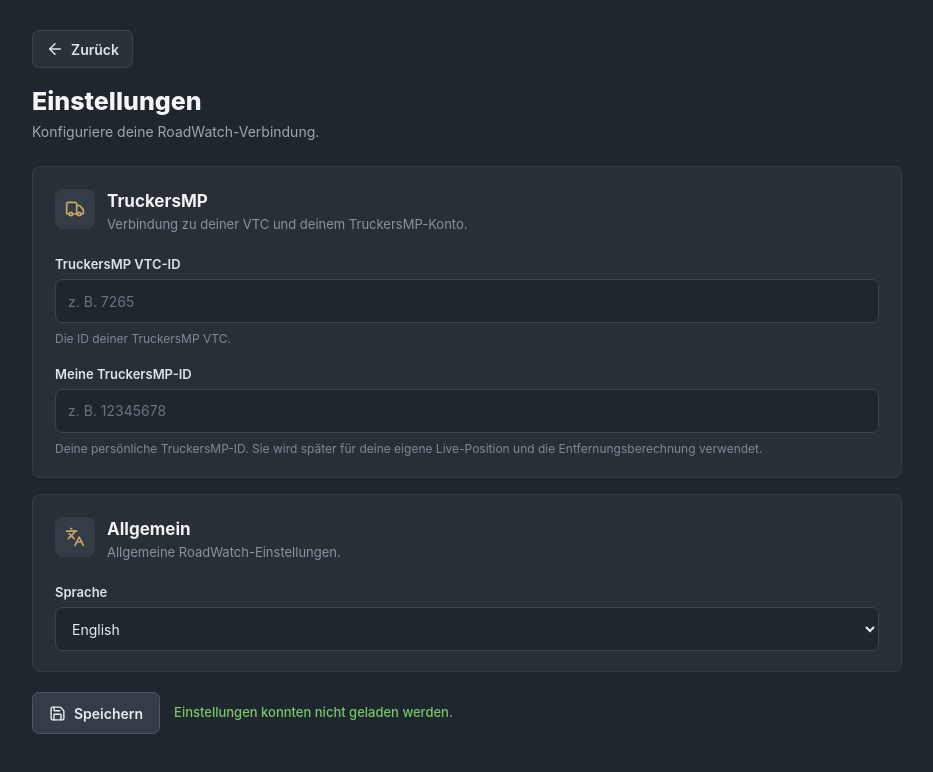
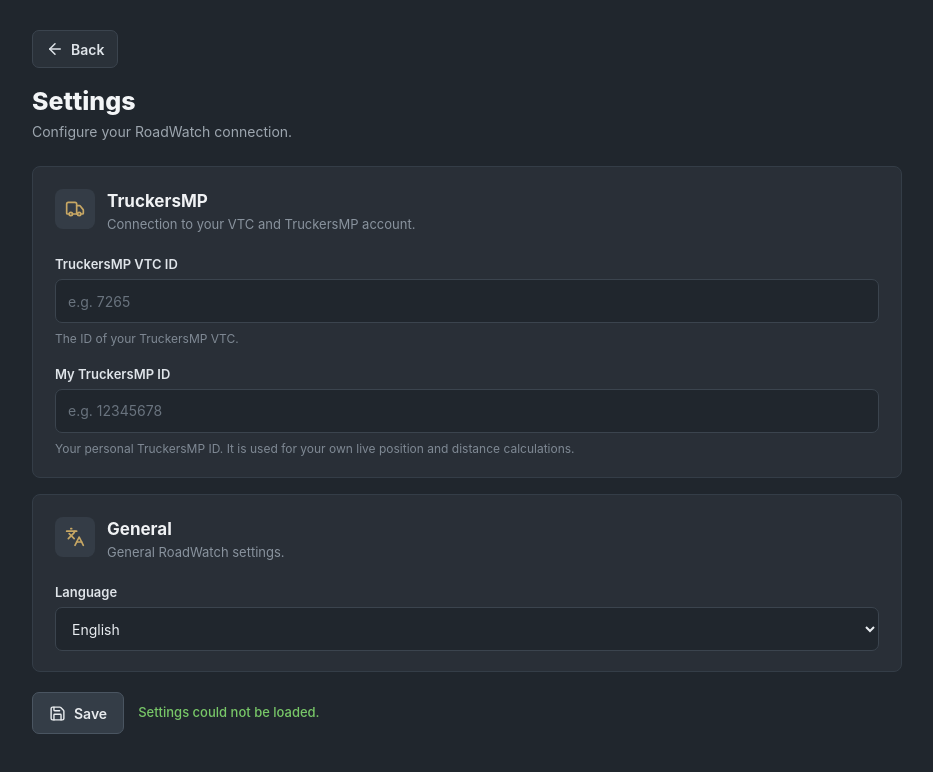
Before and after one commit to GorillaKeks/RoadWatch, a React (Vite) app: page / in a window 1280 px wide. Both pictures are taken after a click on the button "dashboard.settings". Shown: the top 772 px of the page, without its empty margins (166-1099 px from the left). Built offline with nearby package versions, Linux system fonts and the light colour scheme.

Commit message:
Improve German and English translations

```diff
--- a/src/app/App.tsx
+++ b/src/app/App.tsx
@@ -5,6 +5,7 @@
   useRef,
   useState,
 } from "react";
+import { useTranslation } from "react-i18next";
 import {
   RefreshCw,
   Settings,
@@ -28,52 +29,9 @@
 const PLAYER_REFRESH_INTERVAL_MS = 60_000;
 const TIME_UPDATE_INTERVAL_MS = 1_000;
 
-function getLastUpdatedText(
-  lastUpdated: Date | null,
-): string {
-  if (!lastUpdated) {
-    return "Noch nicht aktualisiert";
-  }
+function App() {
+  const { t } = useTranslation();
 
-  const secondsAgo = Math.max(
-    0,
-    Math.floor(
-      (Date.now() - lastUpdated.getTime()) / 1_000,
-    ),
-  );
-
-  if (secondsAgo < 5) {
-    return "gerade eben aktualisiert";
-  }
-
-  if (secondsAgo < 60) {
-    return `vor ${secondsAgo} Sekunden aktualisiert`;
-  }
-
-  const minutesAgo = Math.floor(
-    secondsAgo / 60,
-  );
-
-  if (minutesAgo === 1) {
-    return "vor 1 Minute aktualisiert";
-  }
-
-  if (minutesAgo < 60) {
-    return `vor ${minutesAgo} Minuten aktualisiert`;
-  }
-
-  const hoursAgo = Math.floor(
-    minutesAgo / 60,
-  );
-
-  if (hoursAgo === 1) {
-    return "vor 1 Stunde aktualisiert";
-  }
-
-  return `vor ${hoursAgo} Stunden aktualisiert`;
-}
-
-function App() {
   const [searchTerm, setSearchTerm] =
     useState("");
 
@@ -111,6 +69,61 @@
 
   const isRequestRunningRef =
     useRef(false);
+
+  const getLastUpdatedText = useCallback(
+    (
+      updated: Date | null,
+    ): string => {
+      if (!updated) {
+        return t("lastUpdated.notUpdated");
+      }
+
+      const secondsAgo = Math.max(
+        0,
+        Math.floor(
+          (Date.now() - updated.getTime()) /
+            1_000,
+        ),
+      );
+
+      if (secondsAgo < 5) {
+        return t("lastUpdated.justNow");
+      }
+
+      if (secondsAgo < 60) {
+        return t("lastUpdated.seconds", {
+          count: secondsAgo,
+        });
+      }
+
+      const minutesAgo = Math.floor(
+        secondsAgo / 60,
+      );
+
+      if (minutesAgo === 1) {
+        return t("lastUpdated.oneMinute");
+      }
+
+      if (minutesAgo < 60) {
+        return t("lastUpdated.minutes", {
+          count: minutesAgo,
+        });
+      }
+
+      const hoursAgo = Math.floor(
+        minutesAgo / 60,
+      );
+
+      if (hoursAgo === 1) {
+        return t("lastUpdated.oneHour");
+      }
+
+      return t("lastUpdated.hours", {
+        count: hoursAgo,
+      });
+    },
+    [t],
+  );
 
   useEffect(() => {
     getBackendStatus()
@@ -169,7 +182,7 @@
         );
 
         setPlayerError(
-          "Spielerdaten konnten nicht aktualisiert werden.",
+          t("dashboard.playerUpdateFailed"),
         );
       } finally {
         setIsLoadingPlayers(false);
@@ -178,7 +191,7 @@
         isRequestRunningRef.current = false;
       }
     },
-    [],
+    [t],
   );
 
   useEffect(() => {
@@ -278,7 +291,8 @@
           />
 
           <div className="backend-status">
-            Rust: {backendStatus}
+            {t("dashboard.backend")}:{" "}
+            {backendStatus}
           </div>
 
           <div className="live-status">
@@ -292,14 +306,16 @@
 
             <span className="live-status-label">
               {isRefreshingPlayers
-                ? "Aktualisiere"
-                : "Live"}
+                ? t("dashboard.refreshing")
+                : t("dashboard.live")}
             </span>
 
             <span className="live-status-time">
-              ·{" "}
+              {" · "}
               {isRefreshingPlayers
-                ? "Daten werden aktualisiert..."
+                ? t(
+                    "dashboard.loadingPlayers",
+                  )
                 : lastUpdatedText}
             </span>
 
@@ -313,8 +329,10 @@
                 isLoadingPlayers ||
                 isRefreshingPlayers
               }
-              title="Jetzt aktualisieren"
-              aria-label="Jetzt aktualisieren"
+              title={t("dashboard.refreshNow")}
+              aria-label={t(
+                "dashboard.refreshNow",
+              )}
             >
               <RefreshCw
                 size={16}
@@ -325,7 +343,7 @@
                 }
               />
 
-              Aktualisieren
+              {t("dashboard.refresh")}
             </button>
           </div>
 
@@ -343,8 +361,10 @@
           onClick={() =>
             setShowSettings(true)
           }
-          title="Einstellungen"
-          aria-label="Einstellungen"
+          title={t("dashboard.settings")}
+          aria-label={t(
+            "dashboard.settings",
+          )}
         >
           <Settings size={20} />
         </button>
@@ -352,7 +372,9 @@
 
       {currentPlayer && (
         <section className="current-player-section">
-          <br />
+          <h2>
+            {t("dashboard.currentPlayer")}
+          </h2>
 
           <PlayerCard
             player={currentPlayer}
@@ -361,7 +383,9 @@
       )}
 
       <section className="vtc-members-section">
-        <h2>VTC Mitglieder</h2>
+        <h2>
+          {t("dashboard.members")}
+        </h2>
 
         <section className="controls">
           <PlayerSearch
@@ -378,7 +402,9 @@
         {isLoadingPlayers &&
           players.length === 0 && (
             <div className="empty-state">
-              Spielerdaten werden geladen...
+              {t(
+                "dashboard.loadingPlayers",
+              )}
             </div>
           )}
 
--- a/src/components/settings/SettingsPage.tsx
+++ b/src/components/settings/SettingsPage.tsx
@@ -1,5 +1,10 @@
 import { useEffect, useState } from "react";
-import { ArrowLeft, Languages, Save, Truck } from "lucide-react";
+import {
+  ArrowLeft,
+  Languages,
+  Save,
+  Truck,
+} from "lucide-react";
 import { useTranslation } from "react-i18next";
 
 import type { AppSettings } from "../../types/settings";
@@ -12,49 +17,87 @@
   onBack: () => void;
 }
 
-export function SettingsPage({ onBack }: SettingsPageProps) {
-  const { i18n } = useTranslation();
+export function SettingsPage({
+  onBack,
+}: SettingsPageProps) {
+  const { t, i18n } = useTranslation();
 
-  const [vtcId, setVtcId] = useState("");
-  const [truckersmpId, setTruckersmpId] = useState("");
+  const [vtcId, setVtcId] =
+    useState("");
 
-  const [isLoading, setIsLoading] = useState(true);
-  const [isSaving, setIsSaving] = useState(false);
-  const [message, setMessage] = useState("");
+  const [
+    truckersmpId,
+    setTruckersmpId,
+  ] = useState("");
+
+  const [isLoading, setIsLoading] =
+    useState(true);
+
+  const [isSaving, setIsSaving] =
+    useState(false);
+
+  const [message, setMessage] =
+    useState("");
 
   useEffect(() => {
     getSettings()
       .then((settings) => {
         setVtcId(settings.vtcId);
-        setTruckersmpId(settings.truckersmpId);
+        setTruckersmpId(
+          settings.truckersmpId,
+        );
       })
       .catch((error) => {
-        console.error("Failed to load settings:", error);
-        setMessage("Einstellungen konnten nicht geladen werden.");
+        console.error(
+          "Failed to load settings:",
+          error,
+        );
+
+        setMessage(
+          t("settings.messages.loadError"),
+        );
       })
       .finally(() => {
         setIsLoading(false);
       });
-  }, []);
+  }, [t]);
 
-  function handleVtcIdChange(value: string) {
-    setVtcId(value.replace(/[^0-9]/g, ""));
+  function handleVtcIdChange(
+    value: string,
+  ) {
+    setVtcId(
+      value.replace(/[^0-9]/g, ""),
+    );
+
     setMessage("");
   }
 
-  function handleTruckersMpIdChange(value: string) {
-    setTruckersmpId(value.replace(/[^0-9]/g, ""));
+  function handleTruckersMpIdChange(
+    value: string,
+  ) {
+    setTruckersmpId(
+      value.replace(/[^0-9]/g, ""),
+    );
+
     setMessage("");
   }
 
   async function handleSave() {
     if (!vtcId.trim()) {
-      setMessage("Bitte gib eine TruckersMP VTC-ID ein.");
+      setMessage(
+        t("settings.messages.missingVtcId"),
+      );
+
       return;
     }
 
     if (!truckersmpId.trim()) {
-      setMessage("Bitte gib deine TruckersMP-ID ein.");
+      setMessage(
+        t(
+          "settings.messages.missingTruckersmpId",
+        ),
+      );
+
       return;
     }
 
@@ -67,19 +110,30 @@
     };
 
     try {
-      const saved = await saveSettings(settings);
+      const saved =
+        await saveSettings(settings);
 
       setVtcId(saved.vtcId);
-      setTruckersmpId(saved.truckersmpId);
 
-      setMessage("Einstellungen wurden gespeichert.");
+      setTruckersmpId(
+        saved.truckersmpId,
+      );
+
+      setMessage(
+        t("settings.messages.saved"),
+      );
     } catch (error) {
-      console.error("Failed to save settings:", error);
+      console.error(
+        "Failed to save settings:",
+        error,
+      );
 
       setMessage(
         typeof error === "string"
           ? error
-          : "Einstellungen konnten nicht gespeichert werden.",
+          : t(
+              "settings.messages.saveError",
+            ),
       );
     } finally {
       setIsSaving(false);
@@ -95,12 +149,18 @@
           onClick={onBack}
         >
           <ArrowLeft size={18} />
-          Zurück
+
+          {t("settings.back")}
         </button>
 
         <div>
-          <h2>Einstellungen</h2>
-          <p>Konfiguriere deine RoadWatch-Verbindung.</p>
+          <h2>
+            {t("settings.title")}
+          </h2>
+
+          <p>
+            {t("settings.subtitle")}
+          </p>
         </div>
       </div>
 
@@ -111,14 +171,25 @@
           </div>
 
           <div>
-            <h3>TruckersMP</h3>
-            <p>Verbindung zu deiner VTC und deinem TruckersMP-Konto.</p>
+            <h3>
+              {t(
+                "settings.truckersmp.title",
+              )}
+            </h3>
+
+            <p>
+              {t(
+                "settings.truckersmp.description",
+              )}
+            </p>
           </div>
         </div>
 
         <div className="settings-field">
           <label htmlFor="settings-vtc-id">
-            TruckersMP VTC-ID
+            {t(
+              "settings.truckersmp.vtcId",
+            )}
           </label>
 
           <input
@@ -127,20 +198,30 @@
             inputMode="numeric"
             value={vtcId}
             onChange={(event) =>
-              handleVtcIdChange(event.target.value)
+              handleVtcIdChange(
+                event.target.value,
+              )
             }
-            placeholder="z. B. 7265"
-            disabled={isLoading || isSaving}
+            placeholder={t(
+              "settings.truckersmp.vtcIdPlaceholder",
+            )}
+            disabled={
+              isLoading || isSaving
+            }
           />
 
           <span>
-            Die ID deiner TruckersMP VTC.
+            {t(
+              "settings.truckersmp.vtcIdHelp",
+            )}
           </span>
         </div>
 
         <div className="settings-field">
           <label htmlFor="settings-truckersmp-id">
-            Meine TruckersMP-ID
+            {t(
+              "settings.truckersmp.myTruckersmpId",
+            )}
           </label>
 
           <input
@@ -149,16 +230,22 @@
             inputMode="numeric"
             value={truckersmpId}
             onChange={(event) =>
-              handleTruckersMpIdChange(event.target.value)
+              handleTruckersMpIdChange(
+                event.target.value,
+              )
             }
-            placeholder="z. B. 12345678"
-            disabled={isLoading || isSaving}
+            placeholder={t(
+              "settings.truckersmp.truckersmpIdPlaceholder",
+            )}
+            disabled={
+              isLoading || isSaving
+            }
           />
 
           <span>
-            Deine persönliche TruckersMP-ID. Sie wird später für
-            deine eigene Live-Position und die Entfernungsberechnung
-            verwendet.
+            {t(
+              "settings.truckersmp.truckersmpIdHelp",
+            )}
           </span>
         </div>
       </div>
@@ -170,14 +257,25 @@
           </div>
 
           <div>
-            <h3>Allgemein</h3>
-            <p>Allgemeine RoadWatch-Einstellungen.</p>
+            <h3>
+              {t(
+                "settings.general.title",
+              )}
+            </h3>
+
+            <p>
+              {t(
+                "settings.general.description",
+              )}
+            </p>
           </div>
         </div>
 
         <div className="settings-field">
           <label htmlFor="settings-language">
-            Sprache
+            {t(
+              "settings.general.language",
+            )}
           </label>
 
           <select
@@ -188,12 +286,21 @@
                 : "en"
             }
             onChange={(event) =>
-              i18n.changeLanguage(event.target.value)
+              i18n.changeLanguage(
+                event.target.value,
+              )
             }
-            disabled={isLoading || isSaving}
+            disabled={
+              isLoading || isSaving
+            }
           >
-            <option value="de">Deutsch</option>
-            <option value="en">English</option>
+            <option value="de">
+              {t("language.de")}
+            </option>
+
+            <option value="en">
+              {t("language.en")}
+            </option>
           </select>
         </div>
       </div>
@@ -203,10 +310,15 @@
           type="button"
           className="settings-save-button"
           onClick={handleSave}
-          disabled={isLoading || isSaving}
+          disabled={
+            isLoading || isSaving
+          }
         >
           <Save size={17} />
-          {isSaving ? "Speichern..." : "Speichern"}
+
+          {isSaving
+            ? t("settings.saving")
+            : t("settings.save")}
         </button>
 
         {message && (
--- a/src/locales/de/common.json
+++ b/src/locales/de/common.json
@@ -6,7 +6,24 @@
     "members": "VTC Mitglieder",
     "online": "Online",
     "offline": "Offline",
-    "all": "Alle"
+    "all": "Alle",
+    "currentPlayer": "Mein Fahrer",
+    "backend": "Rust",
+    "live": "Live",
+    "refreshing": "Aktualisiere",
+    "updatingNow": "Daten werden aktualisiert...",
+    "refresh": "Aktualisieren",
+    "refreshNow": "Jetzt aktualisieren",
+    "notUpdatedYet": "Noch nicht aktualisiert",
+    "updatedJustNow": "gerade eben aktualisiert",
+    "updatedSecondsAgo": "vor {{count}} Sekunden aktualisiert",
+    "updatedOneMinuteAgo": "vor 1 Minute aktualisiert",
+    "updatedMinutesAgo": "vor {{count}} Minuten aktualisiert",
+    "updatedOneHourAgo": "vor 1 Stunde aktualisiert",
+    "updatedHoursAgo": "vor {{count}} Stunden aktualisiert",
+    "membersTitle": "VTC Mitglieder",
+    "loadingPlayers": "Spielerdaten werden geladen...",
+    "playerUpdateError": "Spielerdaten konnten nicht aktualisiert werden."
   },
   "search": {
     "placeholder": "Spieler suchen..."
@@ -14,6 +31,35 @@
   "players": {
     "empty": "Keine Spieler gefunden."
   },
+  "settings": {
+    "back": "Zurück",
+    "title": "Einstellungen",
+    "subtitle": "Konfiguriere deine RoadWatch-Verbindung.",
+    "truckersmp": {
+      "title": "TruckersMP",
+      "description": "Verbindung zu deiner VTC und deinem TruckersMP-Konto.",
+      "vtcId": "TruckersMP VTC-ID",
+      "vtcIdPlaceholder": "z. B. 7265",
+      "vtcIdHelp": "Die ID deiner TruckersMP VTC.",
+      "myTruckersmpId": "Meine TruckersMP-ID",
+      "truckersmpIdPlaceholder": "z. B. 12345678",
+      "truckersmpIdHelp": "Deine persönliche TruckersMP-ID. Sie wird für deine eigene Live-Position und die Entfernungsberechnung verwendet."
+    },
+    "general": {
+      "title": "Allgemein",
+      "description": "Allgemeine RoadWatch-Einstellungen.",
+      "language": "Sprache"
+    },
+    "save": "Speichern",
+    "saving": "Speichern...",
+    "messages": {
+      "loadError": "Einstellungen konnten nicht geladen werden.",
+      "missingVtcId": "Bitte gib eine TruckersMP VTC-ID ein.",
+      "missingTruckersmpId": "Bitte gib deine TruckersMP-ID ein.",
+      "saved": "Einstellungen wurden gespeichert.",
+      "saveError": "Einstellungen konnten nicht gespeichert werden."
+    }
+  },
   "language": {
     "de": "Deutsch",
     "en": "English"
--- a/src/locales/en/common.json
+++ b/src/locales/en/common.json
@@ -6,7 +6,24 @@
     "members": "VTC Members",
     "online": "Online",
     "offline": "Offline",
-    "all": "All"
+    "all": "All",
+    "currentPlayer": "My Driver",
+    "backend": "Rust",
+    "live": "Live",
+    "refreshing": "Refreshing",
+    "updatingNow": "Updating data...",
+    "refresh": "Refresh",
+    "refreshNow": "Refresh now",
+    "notUpdatedYet": "Not updated yet",
+    "updatedJustNow": "updated just now",
+    "updatedSecondsAgo": "updated {{count}} seconds ago",
+    "updatedOneMinuteAgo": "updated 1 minute ago",
+    "updatedMinutesAgo": "updated {{count}} minutes ago",
+    "updatedOneHourAgo": "updated 1 hour ago",
+    "updatedHoursAgo": "updated {{count}} hours ago",
+    "membersTitle": "VTC Members",
+    "loadingPlayers": "Loading player data...",
+    "playerUpdateError": "Player data could not be updated."
   },
   "search": {
     "placeholder": "Search players..."
@@ -14,6 +31,35 @@
   "players": {
     "empty": "No players found."
   },
+  "settings": {
+    "back": "Back",
+    "title": "Settings",
+    "subtitle": "Configure your RoadWatch connection.",
+    "truckersmp": {
+      "title": "TruckersMP",
+      "description": "Connection to your VTC and TruckersMP account.",
+      "vtcId": "TruckersMP VTC ID",
+      "vtcIdPlaceholder": "e.g. 7265",
+      "vtcIdHelp": "The ID of your TruckersMP VTC.",
+      "myTruckersmpId": "My TruckersMP ID",
+      "truckersmpIdPlaceholder": "e.g. 12345678",
+      "truckersmpIdHelp": "Your personal TruckersMP ID. It is used for your own live position and distance calculations."
+    },
+    "general": {
+      "title": "General",
+      "description": "General RoadWatch settings.",
+      "language": "Language"
+    },
+    "save": "Save",
+    "saving": "Saving...",
+    "messages": {
+      "loadError": "Settings could not be loaded.",
+      "missingVtcId": "Please enter a TruckersMP VTC ID.",
+      "missingTruckersmpId": "Please enter your TruckersMP ID.",
+      "saved": "Settings have been saved.",
+      "saveError": "Settings could not be saved."
+    }
+  },
   "language": {
     "de": "Deutsch",
     "en": "English"
```
Also changed, not shown: src/components/players/PlayerCard.tsx (+17 -3 lines).
